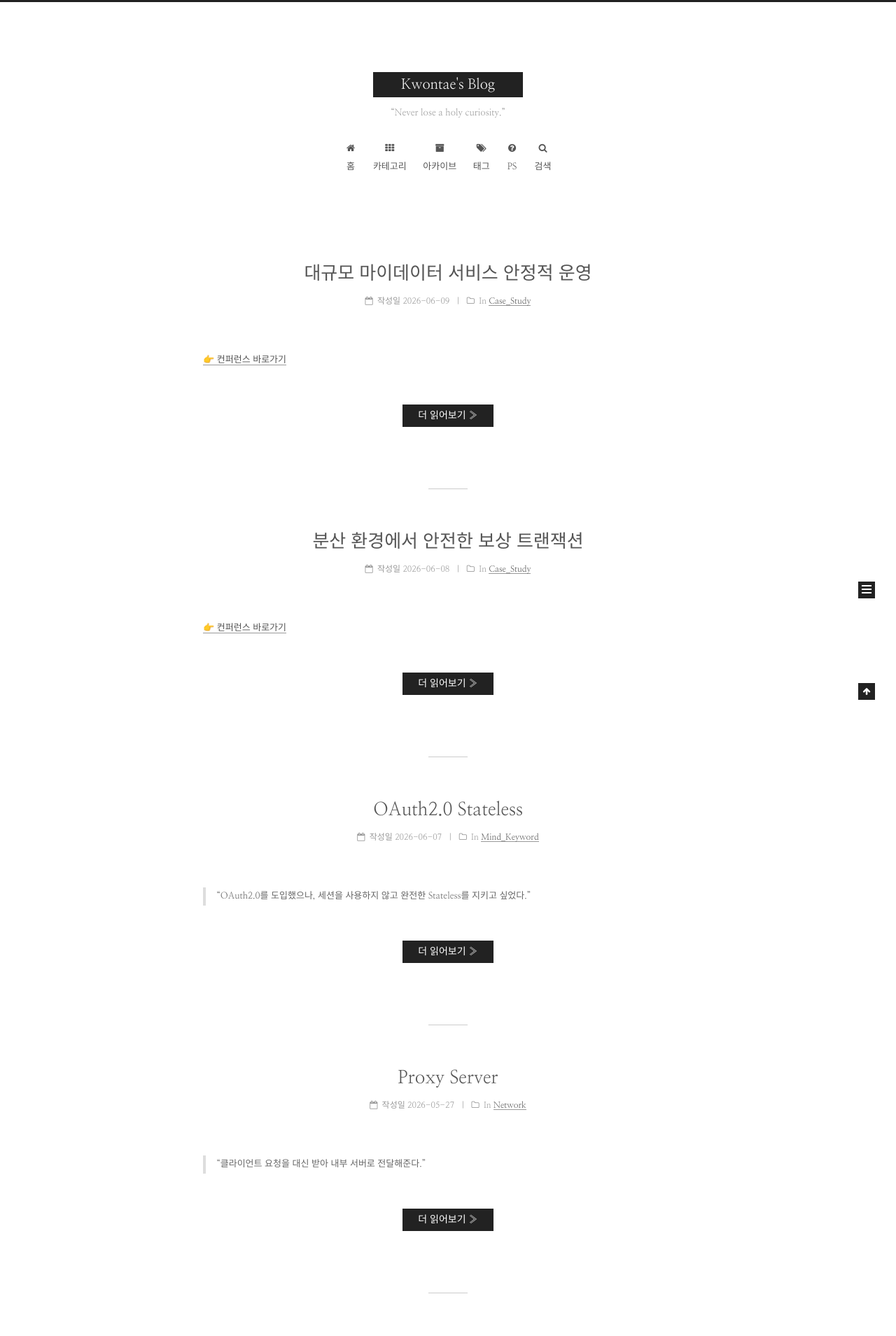
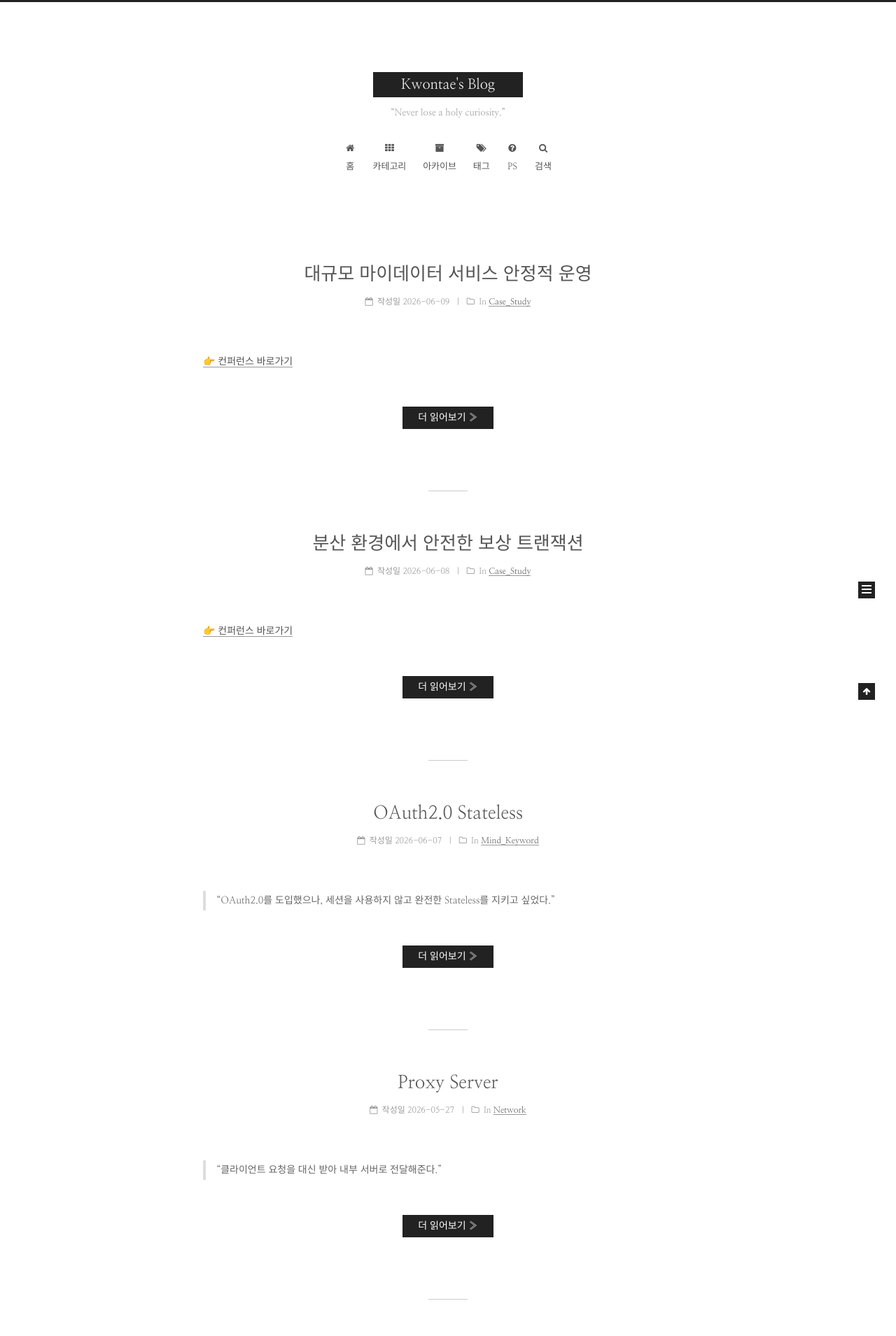
Before and after one commit to xoxoisme/xoxoisme.github.io, a Jekyll site: the page built from index.html, in a window 1280 px wide. Shown: the top 1909 px of the page at 70% size. Built offline with Jekyll 4.4.1, drawn with Linux system fonts in a browser that asks for light colours; the list of posts is cut into pages by our own code.

```diff
--- a/_sass/_variables/base.scss
+++ b/_sass/_variables/base.scss
@@ -91,7 +91,7 @@
 
 
 // Font size
-$font-size-base           : 13px; // default(14px)
+$font-size-base           : 14px; // default(14px)
 $font-size-small          : $font-size-base - 2px;
 $font-size-smaller        : $font-size-base - 4px;
 $font-size-large          : $font-size-base + 2px;
```
